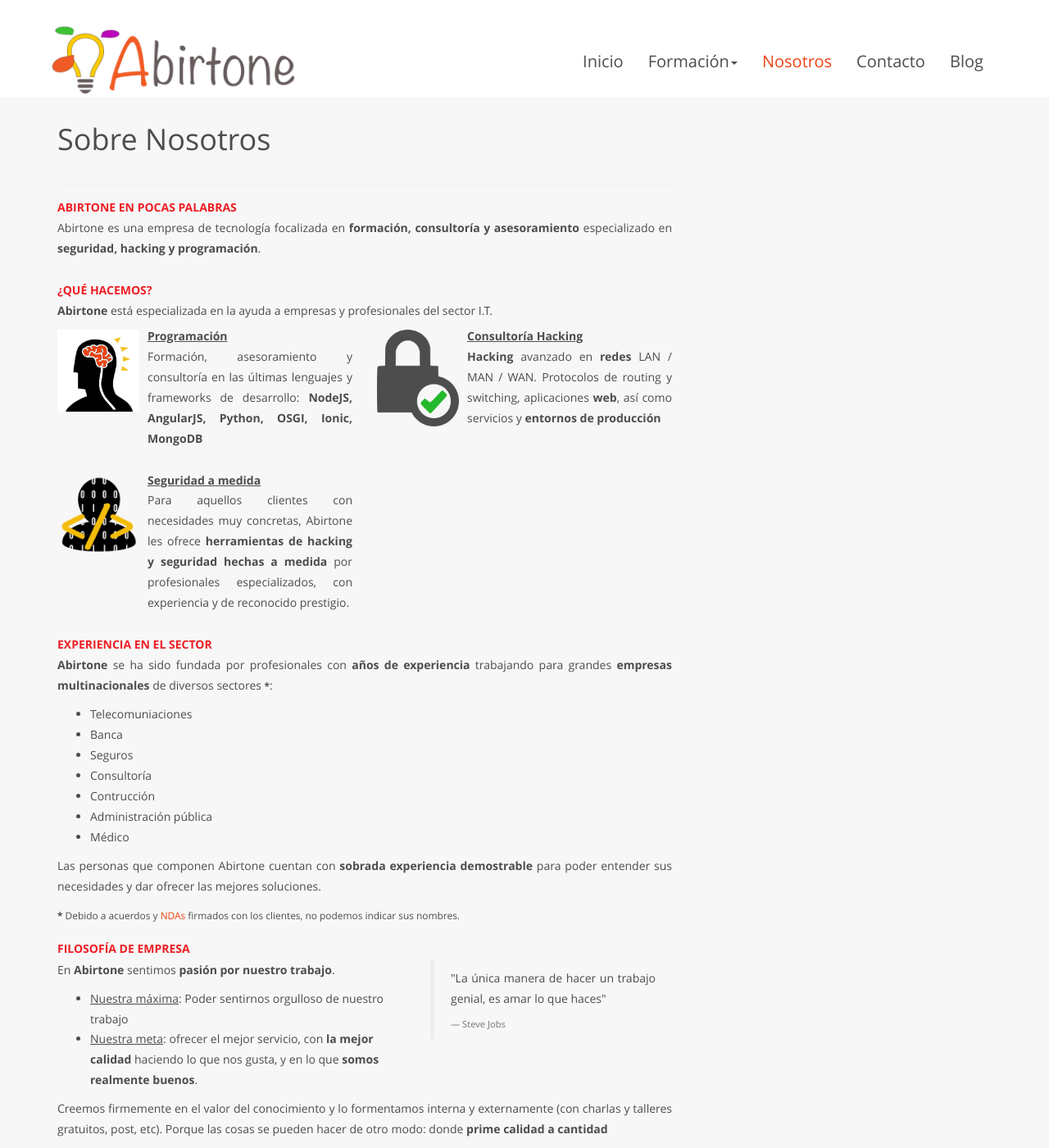
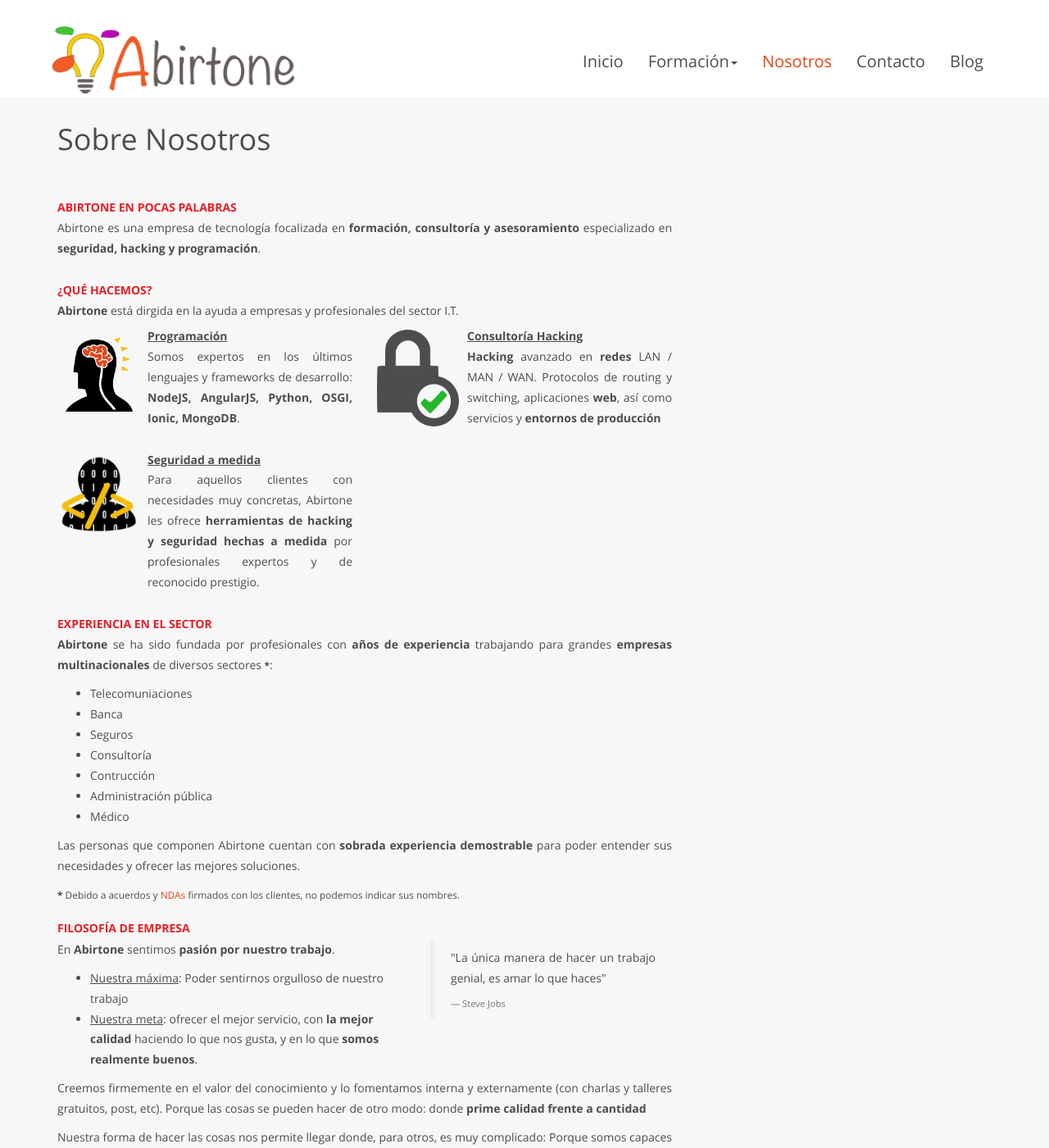
Before and after one commit to abirtone/abirtone.github.io, a Jekyll site: the page built from pages/about.html, in a window 1280 px wide and 1400 px high. Shown: the whole window at 82% size. Built offline with Jekyll 4.4.1, drawn with Linux system fonts in a browser that asks for light colours.

Commit message:
Updated about section

```diff
--- a/pages/about.html
+++ b/pages/about.html
@@ -16,7 +16,7 @@
 </div>
 <div class="col-xs-12 col-sm-8 clearfix">
     <h5 class="color-red">¿Qué hacemos?</h5>
-    <p><b>Abirtone</b> está especializada en la ayuda a empresas y profesionales del sector I.T.</p>
+    <p><b>Abirtone</b> está dirgida en la ayuda a empresas y profesionales del sector I.T.</p>
     <div class="row">
         <div class="col-xs-12 col-sm-6">
             <div class="media">
@@ -27,7 +27,8 @@
                 </div>
                 <div class="media-body">
                     <h2 class="media-heading"><span style="text-decoration: underline;">Programación</span></h2>
-                    <p>Formación, asesoramiento y consultoría en las últimas lenguajes y frameworks de desarrollo: <b>NodeJS, AngularJS, Python, OSGI, Ionic, MongoDB</b></p>
+
+                    <p>Somos expertos en los últimos lenguajes y frameworks de desarrollo: <b>NodeJS, AngularJS, Python, OSGI, Ionic, MongoDB</b>.</p>
                 </div>
             </div>
         </div>
@@ -55,7 +56,7 @@
                 </div>
                 <div class="media-body">
                     <h2 class="media-heading"><span style="text-decoration: underline;">Seguridad a medida</span></h2>
-                    <p>Para aquellos clientes con necesidades muy concretas, Abirtone les ofrece <b>herramientas de hacking y seguridad hechas a medida</b> por profesionales especializados, con experiencia y de reconocido prestigio.</p>
+                    <p>Para aquellos clientes con necesidades muy concretas, Abirtone les ofrece <b>herramientas de hacking y seguridad hechas a medida</b> por profesionales expertos y de reconocido prestigio.</p>
                 </div>
             </div>
         </div>
@@ -76,9 +77,9 @@
         <li>Médico</li>
     </ul>
 
-    <p>Las personas que componen Abirtone cuentan con <b>sobrada experiencia demostrable</b> para poder entender sus necesidades y dar ofrecer las mejores soluciones.</p>
+    <p>Las personas que componen Abirtone cuentan con <b>sobrada experiencia demostrable</b> para poder entender sus necesidades y ofrecer las mejores soluciones.</p>
 
-    <small><b>*</b> Debido a acuerdos y <a class="link" href="http://en.wikipedia.org/wiki/Non-disclosure_agreement">NDAs</a> firmados con los clientes, no podemos indicar sus nombres.</small>
+    <small><b>*</b> Debido a acuerdos y <a target="_blank" class="link" href="http://en.wikipedia.org/wiki/Non-disclosure_agreement">NDAs</a> firmados con los clientes, no podemos indicar sus nombres.</small>
 
 </div>
 
@@ -102,7 +103,7 @@
         </div>
     </div>
 
-    <p>Creemos firmemente en el valor del conocimiento y lo formentamos interna y externamente (con charlas y talleres gratuitos, post, etc). Porque las cosas se pueden hacer de otro modo: donde <b>prime calidad a cantidad</b></p>
+    <p>Creemos firmemente en el valor del conocimiento y lo fomentamos interna y externamente (con charlas y talleres gratuitos, post, etc). Porque las cosas se pueden hacer de otro modo: donde <b>prime calidad frente a cantidad</b></p>
 
     <p>Nuestra forma de hacer las cosas nos permite llegar donde, para otros, es muy complicado: Porque somos capaces de adaptarnos al vertiginoso ritmo de la tecnología.</p>
 
```
Also changed, not shown: static/images/ideas.png.
